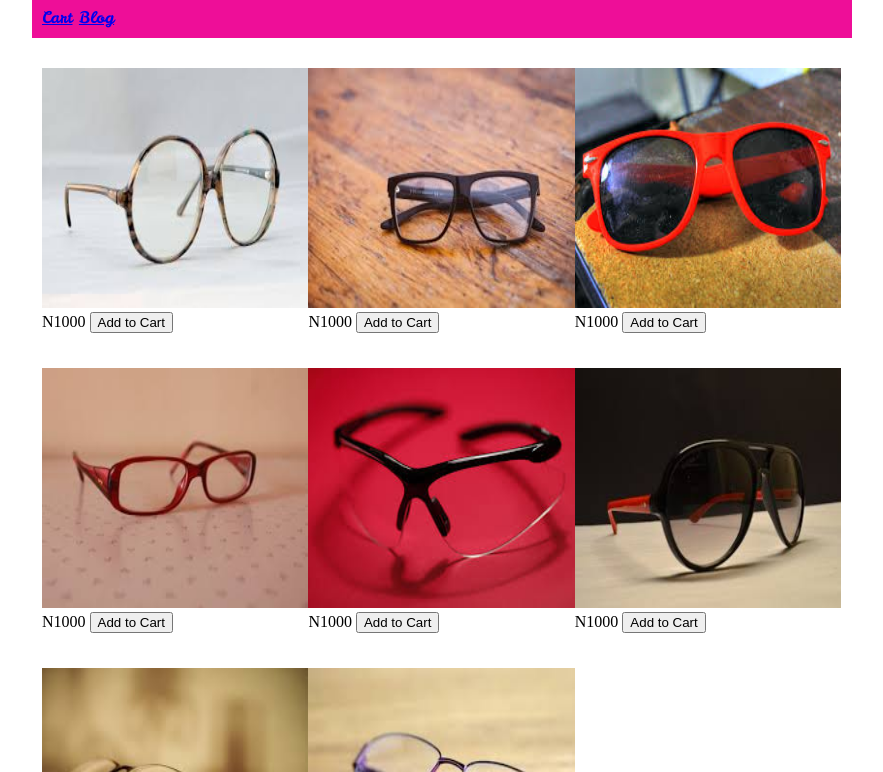
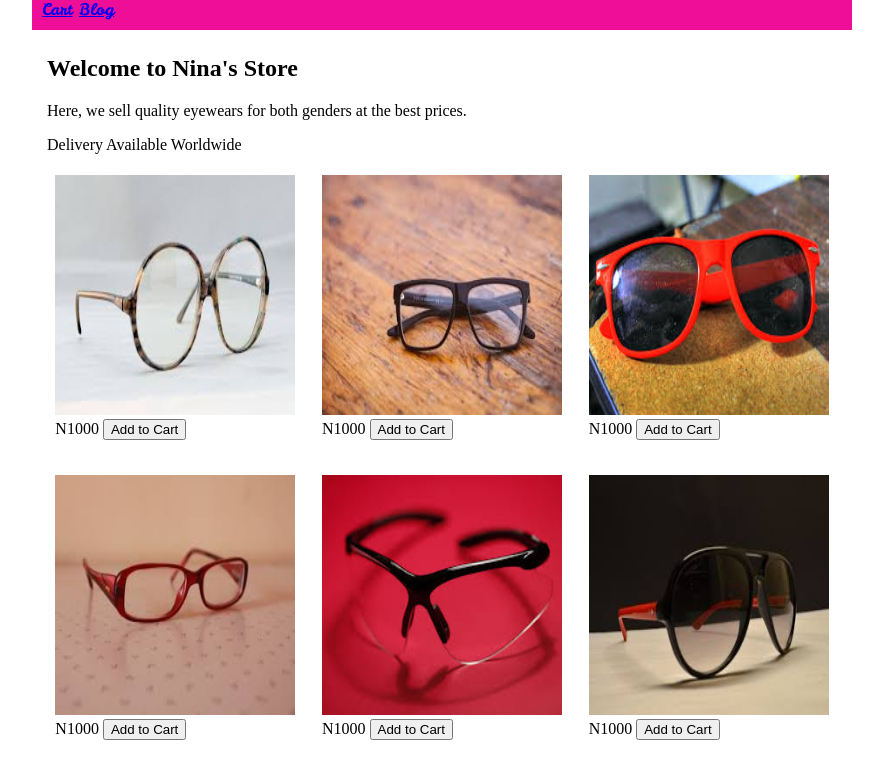
Before and after one commit to TaslimOseni/atlas-store-webpage, a plain HTML site: page index.html in a window 1280 px wide. Shown: the part 98-870 px from the top of the page, without its empty margins (198-1081 px from the left). Drawn offline with Linux system fonts and the light colour scheme.

Commit message:
Adds styling for the webpage

```diff
--- a/index.html
+++ b/index.html
@@ -18,6 +18,12 @@
             </nav>
         </header>
         <main>
+            <div id="intro">
+                <h2>Welcome to Nina's Store</h2>
+                <p>Here, we sell quality eyewears for both genders at the best prices. </p>
+                <p>Delivery Available Worldwide</p>
+            </div>
+            <div id="container">
                 <div class="item">
                     <img src="images/glass01.jpeg" alt="">
                     <div class="price">N1000 <button>Add to Cart</button></div>
@@ -50,6 +56,7 @@
                     <img src="images/glass08.jpeg" alt="">
                     <div class="price">N1000 <button>Add to Cart</button></div>
                 </div>
+            </div>
         </main>
         <footer>
             <span>09030787252</span>
--- a/style.css
+++ b/style.css
@@ -1,3 +1,8 @@
+body {
+    margin: 0;
+    padding: 0
+}
+
 header, footer {
     background-color: rgb(238, 14, 152);
     font-family: 'Leckerli One', cursive;
@@ -5,11 +10,15 @@ header, footer {
     padding: 10px;
 }
 
-main {
+#container {
     display: flex;
     flex-wrap: wrap;
     width: 100%;
-    margin: 30px 5px ;
+    justify-content: space-around;
+}
+
+#intro {
+    padding: 5px;
 }
 
 img {
@@ -25,15 +34,15 @@ img {
 }
 
 
-@media screen and (min-width: 500px) {
+@media screen and (min-width: 450px) {
     .item {
-        width: 50%;
+        width: 45%;
     }
 }
 
 @media screen and (min-width: 600px) {
     .item {
-        width: 33.3%;
+        width: 30%;
     }
 }
 
```
Lines whose indentation alone changed are shown as unchanged.
